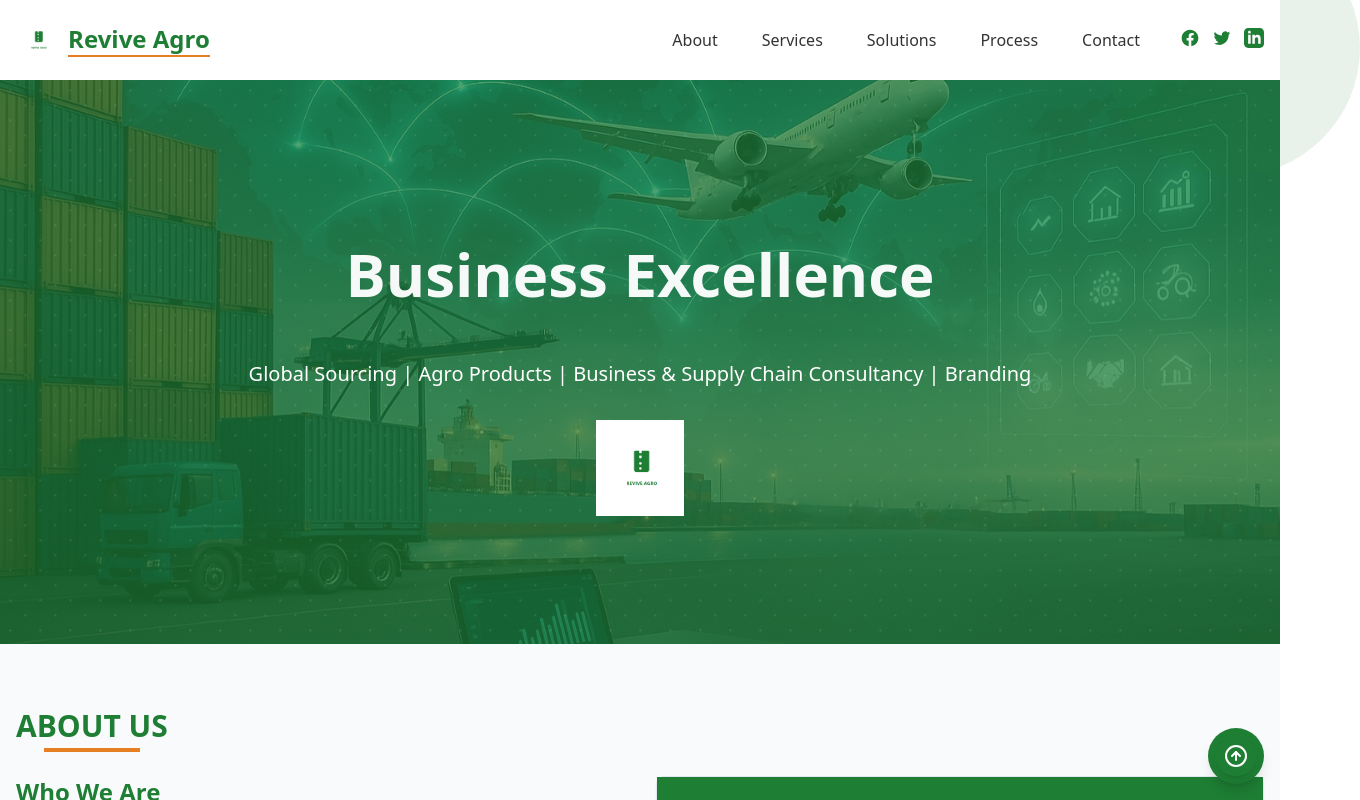
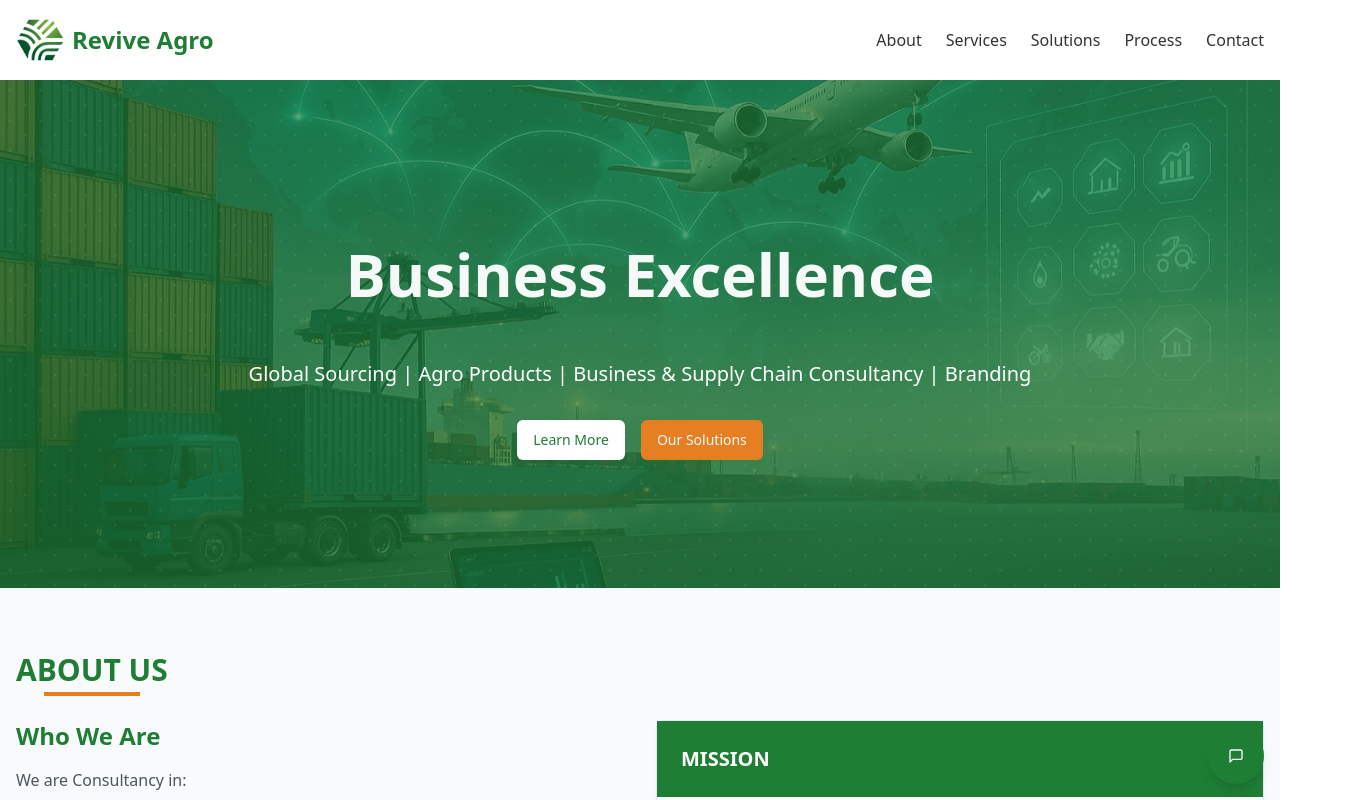
Before and after one commit to KaushanTharushka/imagify-web-architect, a React (Vite) app: page / in a window 1280 px wide. Shown: the top 800 px of the page, 1360 px wide, since content can reach past the window. Built offline with nearby package versions, Linux system fonts and the light colour scheme.

Commit message:
Reverted to commit cc18db6b3ea04b2692f4955d8a114b4370892d16

```diff
--- a/src/components/Header.tsx
+++ b/src/components/Header.tsx
@@ -1,7 +1,7 @@
 
 import React, { useState, useEffect } from 'react';
 import { Sheet, SheetContent, SheetTrigger } from '@/components/ui/sheet';
-import { Menu, Leaf } from 'lucide-react';
+import { Menu } from 'lucide-react';
 import { motion } from 'framer-motion';
 
 const Header: React.FC = () => {
@@ -40,20 +40,12 @@ const Header: React.FC = () => {
         >
           <div className="mr-2">
             <img
-              src="/lovable-uploads/4dc16359-1c95-4c05-8ccc-cf90396ca76f.png"
+              src="/lovable-uploads/91603dcd-d955-45bb-930c-87699f083e9b.png"
               alt="Revive Agro Logo"
               className="h-12 w-auto"
             />
           </div>
-          <div>
-            <h1 className="text-2xl font-bold text-sourcing-green">Revive Agro</h1>
-            <motion.div
-              initial={{ width: 0 }}
-              animate={{ width: '100%' }}
-              transition={{ delay: 0.5, duration: 0.5 }}
-              className="h-0.5 bg-sourcing-orange"
-            ></motion.div>
-          </div>
+          <h1 className="text-2xl font-bold text-sourcing-green">Revive Agro</h1>
         </motion.div>
 
         {/* Mobile Menu */}
@@ -65,15 +57,7 @@ const Header: React.FC = () => {
               </button>
             </SheetTrigger>
             <SheetContent side="right" className="w-[300px] bg-white">
-              <div className="flex items-center mb-8 mt-4">
-                <img
-                  src="/lovable-uploads/4dc16359-1c95-4c05-8ccc-cf90396ca76f.png"
-                  alt="Revive Agro Logo"
-                  className="h-10 w-auto mr-2"
-                />
-                <h2 className="text-xl font-bold text-sourcing-green">Revive Agro</h2>
-              </div>
-              <nav className="flex flex-col space-y-4">
+              <nav className="flex flex-col space-y-4 mt-8">
                 {navItems.map((item, i) => (
                   <motion.a
                     key={item.name}
@@ -81,41 +65,19 @@ const Header: React.FC = () => {
                     animate={{ opacity: 1, x: 0 }}
                     transition={{ delay: i * 0.1, duration: 0.3 }}
                     href={item.href}
-                    className="text-sourcing-text hover:text-sourcing-green transition flex items-center gap-2 pl-2 py-2 border-l-2 border-transparent hover:border-sourcing-green"
+                    className="text-sourcing-text hover:text-sourcing-green transition pl-2 py-2 border-l-2 border-transparent hover:border-sourcing-green"
                     onClick={() => setIsOpen(false)}
                   >
-                    <Leaf className="h-4 w-4" />
                     {item.name}
                   </motion.a>
                 ))}
               </nav>
-
-              <div className="mt-8">
-                <h3 className="font-medium text-sourcing-green mb-4">Connect With Us</h3>
-                <div className="flex gap-4">
-                  <a href="#" className="bg-sourcing-green text-white p-2 rounded-full hover:bg-sourcing-green-light transition-colors">
-                    <svg className="w-5 h-5" fill="currentColor" viewBox="0 0 24 24" aria-hidden="true">
-                      <path fillRule="evenodd" d="M22 12c0-5.523-4.477-10-10-10S2 6.477 2 12c0 4.991 3.657 9.128 8.438 9.878v-6.987h-2.54V12h2.54V9.797c0-2.506 1.492-3.89 3.777-3.89 1.094 0 2.238.195 2.238.195v2.46h-1.26c-1.243 0-1.63.771-1.63 1.562V12h2.773l-.443 2.89h-2.33v6.988C18.343 21.128 22 16.991 22 12z" clipRule="evenodd"></path>
-                    </svg>
-                  </a>
-                  <a href="#" className="bg-sourcing-green text-white p-2 rounded-full hover:bg-sourcing-green-light transition-colors">
-                    <svg className="w-5 h-5" fill="currentColor" viewBox="0 0 24 24" aria-hidden="true">
-                      <path d="M8.29 20.251c7.547 0 11.675-6.253 11.675-11.675 0-.178 0-.355-.012-.53A8.348 8.348 0 0022 5.92a8.19 8.19 0 01-2.357.646 4.118 4.118 0 001.804-2.27 8.224 8.224 0 01-2.605.996 4.107 4.107 0 00-6.993 3.743 11.65 11.65 0 01-8.457-4.287 4.106 4.106 0 001.27 5.477A4.072 4.072 0 012.8 9.713v.052a4.105 4.105 0 003.292 4.022 4.095 4.095 0 01-1.853.07 4.108 4.108 0 003.834 2.85A8.233 8.233 0 012 18.407a11.616 11.616 0 006.29 1.84"></path>
-                    </svg>
-                  </a>
-                  <a href="#" className="bg-sourcing-green text-white p-2 rounded-full hover:bg-sourcing-green-light transition-colors">
-                    <svg className="w-5 h-5" fill="currentColor" viewBox="0 0 24 24" aria-hidden="true">
-                      <path fillRule="evenodd" d="M19 0h-14c-2.761 0-5 2.239-5 5v14c0 2.761 2.239 5 5 5h14c2.762 0 5-2.239 5-5v-14c0-2.761-2.238-5-5-5zm-11 19h-3v-11h3v11zm-1.5-12.268c-.966 0-1.75-.79-1.75-1.764s.784-1.764 1.75-1.764 1.75.79 1.75 1.764-.783 1.764-1.75 1.764zm13.5 12.268h-3v-5.604c0-3.368-4-3.113-4 0v5.604h-3v-11h3v1.765c1.396-2.586 7-2.777 7 2.476v6.759z" clipRule="evenodd"></path>
-                    </svg>
-                  </a>
-                </div>
-              </div>
             </SheetContent>
           </Sheet>
         </div>
 
         {/* Desktop Menu */}
-        <nav className="hidden md:block">
+        <nav className="hidden md:block flex-grow">
           <ul className="flex flex-wrap justify-center md:justify-end gap-6">
             {navItems.map((item, i) => (
               <motion.li
@@ -123,43 +85,15 @@ const Header: React.FC = () => {
                 initial={{ opacity: 0, y: -10 }}
                 animate={{ opacity: 1, y: 0 }}
                 transition={{ delay: i * 0.1, duration: 0.3 }}
-                className="relative group"
               >
                 <a
                   href={item.href}
-                  className="text-sourcing-text hover:text-sourcing-green transition flex items-center gap-1"
+                  className="text-sourcing-text hover:text-sourcing-green transition relative after:content-[''] after:absolute after:w-full after:scale-x-0 after:h-0.5 after:-bottom-1 after:left-0 after:bg-sourcing-green after:origin-bottom-right after:transition-transform after:duration-300 hover:after:scale-x-100 hover:after:origin-bottom-left"
                 >
-                  <Leaf className="h-4 w-4 opacity-0 group-hover:opacity-100 transition-opacity" />
                   {item.name}
                 </a>
-                <span className="absolute -bottom-1 left-0 w-0 h-0.5 bg-sourcing-green group-hover:w-full transition-all duration-300"></span>
               </motion.li>
             ))}
-
-            <motion.li
-              initial={{ opacity: 0, scale: 0.8 }}
-              animate={{ opacity: 1, scale: 1 }}
-              transition={{ delay: 0.6, duration: 0.3 }}
-              className="ml-4"
-            >
-              <div className="flex gap-3">
-                <a href="#" aria-label="Facebook" className="text-sourcing-green hover:text-sourcing-orange transition-colors">
-                  <svg className="w-5 h-5" fill="currentColor" viewBox="0 0 24 24" aria-hidden="true">
-                    <path fillRule="evenodd" d="M22 12c0-5.523-4.477-10-10-10S2 6.477 2 12c0 4.991 3.657 9.128 8.438 9.878v-6.987h-2.54V12h2.54V9.797c0-2.506 1.492-3.89 3.777-3.89 1.094 0 2.238.195 2.238.195v2.46h-1.26c-1.243 0-1.63.771-1.63 1.562V12h2.773l-.443 2.89h-2.33v6.988C18.343 21.128 22 16.991 22 12z" clipRule="evenodd"></path>
-                  </svg>
-                </a>
-                <a href="#" aria-label="Twitter" className="text-sourcing-green hover:text-sourcing-orange transition-colors">
-                  <svg className="w-5 h-5" fill="currentColor" viewBox="0 0 24 24" aria-hidden="true">
-                    <path d="M8.29 20.251c7.547 0 11.675-6.253 11.675-11.675 0-.178 0-.355-.012-.53A8.348 8.348 0 0022 5.92a8.19 8.19 0 01-2.357.646 4.118 4.118 0 001.804-2.27 8.224 8.224 0 01-2.605.996 4.107 4.107 0 00-6.993 3.743 11.65 11.65 0 01-8.457-4.287 4.106 4.106 0 001.27 5.477A4.072 4.072 0 012.8 9.713v.052a4.105 4.105 0 003.292 4.022 4.095 4.095 0 01-1.853.07 4.108 4.108 0 003.834 2.85A8.233 8.233 0 012 18.407a11.616 11.616 0 006.29 1.84"></path>
-                  </svg>
-                </a>
-                <a href="#" aria-label="LinkedIn" className="text-sourcing-green hover:text-sourcing-orange transition-colors">
-                  <svg className="w-5 h-5" fill="currentColor" viewBox="0 0 24 24" aria-hidden="true">
-                    <path fillRule="evenodd" d="M19 0h-14c-2.761 0-5 2.239-5 5v14c0 2.761 2.239 5 5 5h14c2.762 0 5-2.239 5-5v-14c0-2.761-2.238-5-5-5zm-11 19h-3v-11h3v11zm-1.5-12.268c-.966 0-1.75-.79-1.75-1.764s.784-1.764 1.75-1.764 1.75.79 1.75 1.764-.783 1.764-1.75 1.764zm13.5 12.268h-3v-5.604c0-3.368-4-3.113-4 0v5.604h-3v-11h3v1.765c1.396-2.586 7-2.777 7 2.476v6.759z" clipRule="evenodd"></path>
-                  </svg>
-                </a>
-              </div>
-            </motion.li>
           </ul>
         </nav>
       </div>
--- a/src/components/Hero.tsx
+++ b/src/components/Hero.tsx
@@ -1,5 +1,6 @@
 
 import React, { useState, useEffect } from 'react';
+import { Button } from '@/components/ui/button';
 import { motion, AnimatePresence } from 'framer-motion';
 
 const Hero: React.FC = () => {
@@ -43,18 +44,22 @@ const Hero: React.FC = () => {
           >
             Global Sourcing | Agro Products | Business & Supply Chain Consultancy | Branding
           </motion.p>
-
           <motion.div
-            initial={{ opacity: 0, scale: 0.8 }}
-            animate={{ opacity: 1, scale: 1 }}
+            initial={{ opacity: 0, y: 20 }}
+            animate={{ opacity: 1, y: 0 }}
             transition={{ delay: 0.6, duration: 0.8 }}
-            className="w-24 h-24 mx-auto mt-8"
+            className="flex flex-wrap justify-center gap-4"
           >
-            <img
-              src="/lovable-uploads/4dc16359-1c95-4c05-8ccc-cf90396ca76f.png"
-              alt="Revive Agro Logo"
-              className="w-full h-full object-contain"
-            />
+            <Button
+              className="bg-white text-sourcing-green hover:bg-gray-100 transform transition-transform hover:scale-105"
+            >
+              Learn More
+            </Button>
+            <Button
+              className="bg-sourcing-orange hover:bg-sourcing-orange-light transform transition-transform hover:scale-105"
+            >
+              Our Solutions
+            </Button>
           </motion.div>
         </div>
       </div>
--- a/src/pages/Index.tsx
+++ b/src/pages/Index.tsx
@@ -10,7 +10,6 @@ import ContactSection from "@/components/ContactSection";
 import Footer from "@/components/Footer";
 import ChatSupport from "@/components/ChatSupport";
 import { motion, useScroll, useSpring } from "framer-motion";
-import { ArrowUpCircle } from "lucide-react";
 
 const Index = () => {
   const { scrollYProgress } = useScroll();
@@ -36,15 +35,8 @@ const Index = () => {
     }
   }, []);
 
-  const scrollToTop = () => {
-    window.scrollTo({
-      top: 0,
-      behavior: "smooth"
-    });
-  };
-
   return (
-    <div className="min-h-screen flex flex-col relative">
+    <div className="min-h-screen flex flex-col">
       <motion.div
         className="fixed top-0 left-0 right-0 h-1 bg-sourcing-green z-[100] origin-left"
         style={{ scaleX }}
@@ -60,22 +52,6 @@ const Index = () => {
       </main>
       <Footer />
       <ChatSupport />
-
-      {/* Scroll to top button */}
-      <motion.button
-        onClick={scrollToTop}
-        className="fixed bottom-6 right-6 z-50 bg-sourcing-green text-white p-2 rounded-full shadow-lg hover:bg-sourcing-green-dark transition-all duration-300"
-        initial={{ opacity: 0, scale: 0.8 }}
-        animate={{ opacity: 1, scale: 1 }}
-        whileHover={{ scale: 1.1 }}
-        whileTap={{ scale: 0.95 }}
-      >
-        <ArrowUpCircle className="h-6 w-6" />
-      </motion.button>
-
-      {/* Decorative elements */}
-      <div className="decor-circle w-64 h-64 -top-20 -right-20 hidden lg:block"></div>
-      <div className="decor-circle w-96 h-96 -bottom-40 -left-40 hidden lg:block"></div>
     </div>
   );
 };
```
Also changed, not shown: public/lovable-uploads/4dc16359-1c95-4c05-8ccc-cf90396ca76f.png (deleted).
